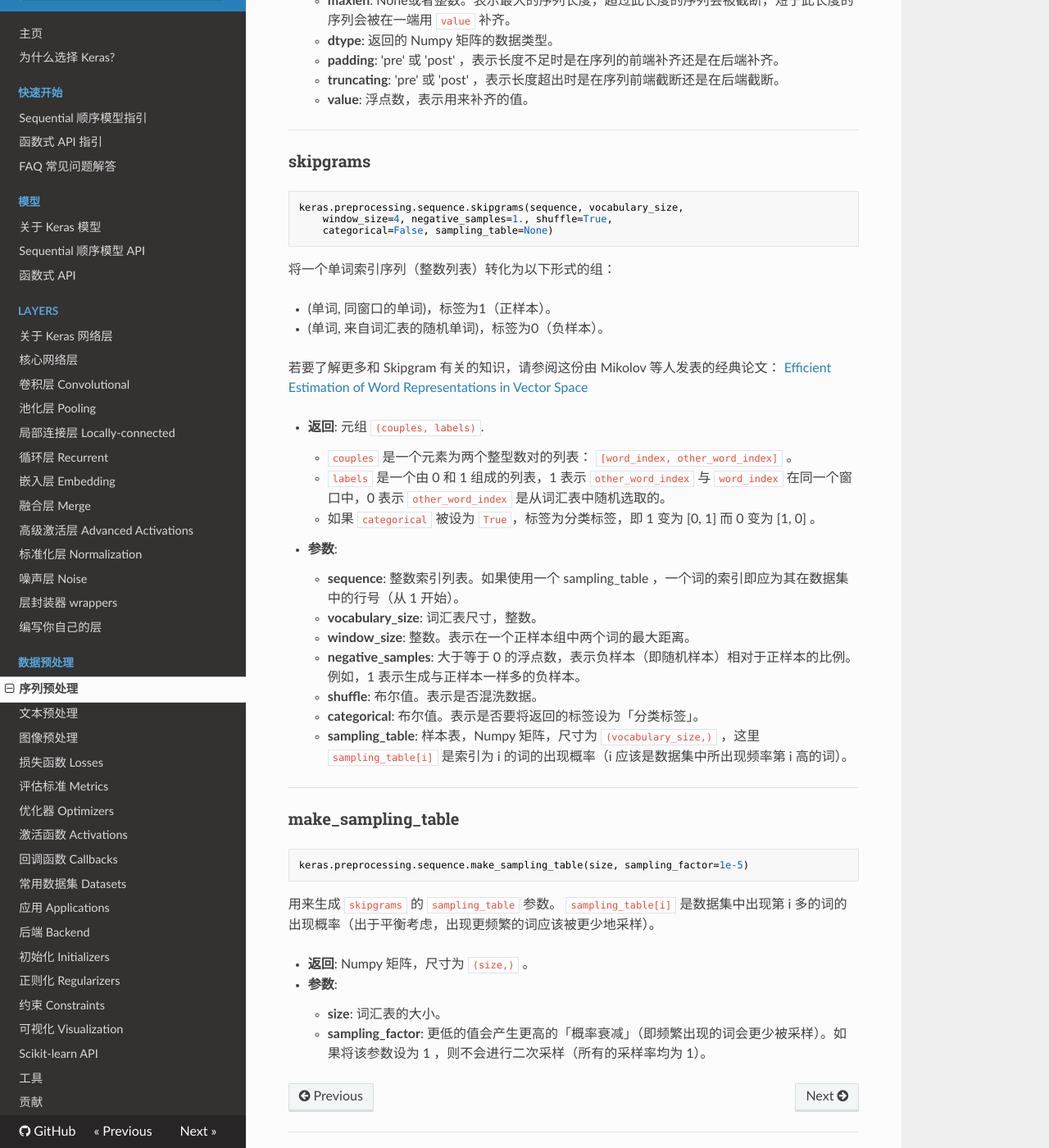
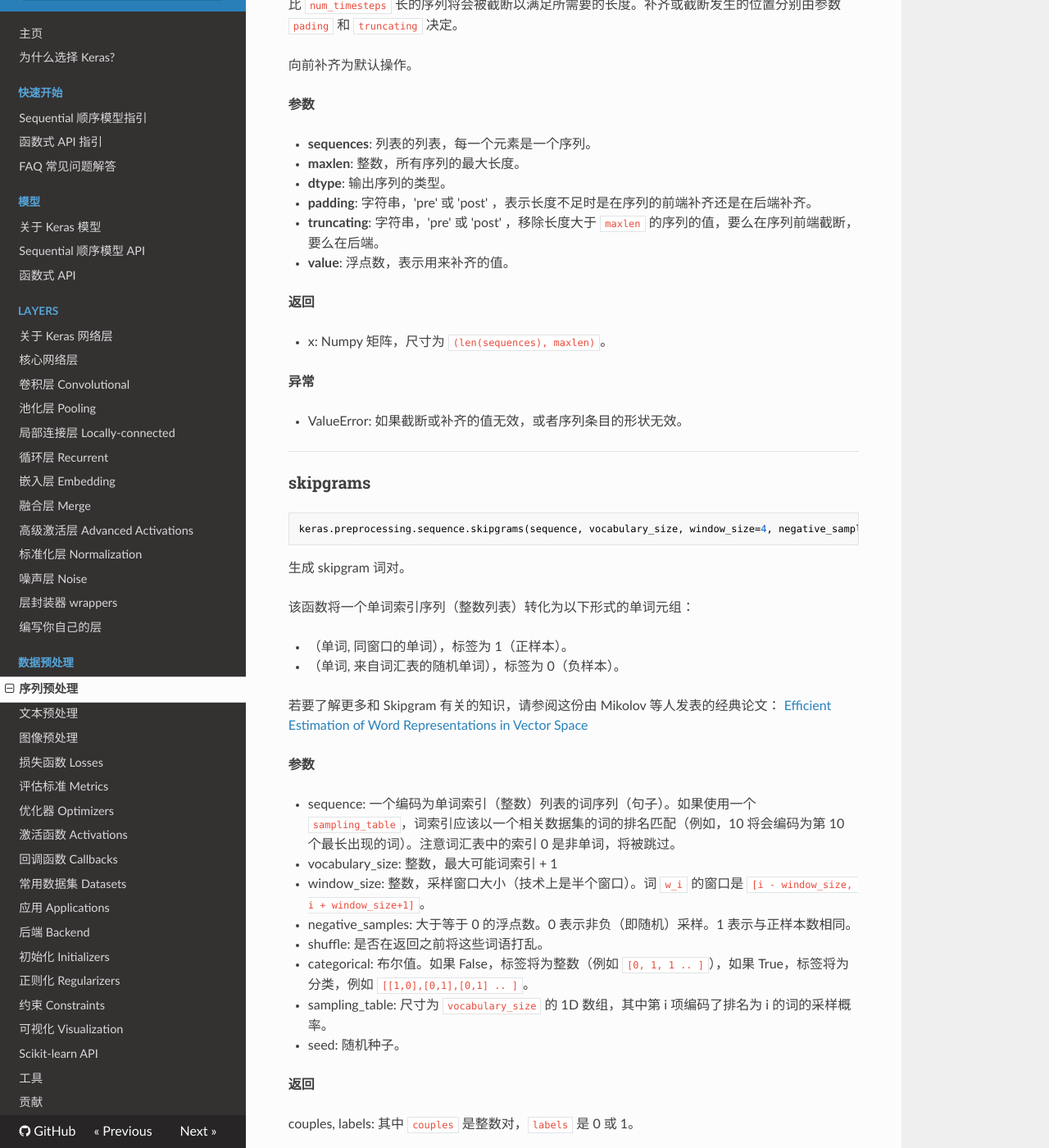
Before and after one commit to keras-team/keras-docs-zh, an MkDocs documentation site: the page built from sources/preprocessing/sequence.md, in a window 1280 px wide and 1400 px high, scrolled down 1548 px. Shown: the whole window at 82% size. Built offline with MkDocs 1.6.1, drawn with Linux system fonts in a browser that asks for light colours; nearby versions of some CDN libraries; old or Windows-style settings are respelled for this version of MkDocs; some of the changed text lies outside the part shown.

Commit message:
Update sequence.md

````diff
--- a/sources/preprocessing/sequence.md
+++ b/sources/preprocessing/sequence.md
@@ -48,69 +48,108 @@ assert np.array_equal(y,
                       np.array([[10], [11]]))
 ```
 
+---
+
 ### pad_sequences
 
 ```python
-keras.preprocessing.sequence.pad_sequences(sequences, maxlen=None, dtype='int32',
-    padding='pre', truncating='pre', value=0.)
+keras.preprocessing.sequence.pad_sequences(sequences, maxlen=None, dtype='int32', padding='pre', truncating='pre', value=0.0)
 ```
 
-将一个 `num_samples` 的序列（标量的列表）转化为一个二维 Numpy 矩阵，其尺寸为 `(num_samples, num_timesteps)` 。 `num_timesteps` 为 `maxlen`参数，当未提供该参数时，则取最长的序列的长度。比 `num_timesteps`短的序列会被在一端用 `value` 补齐。比 `num_timesteps` 长的序列会被截断使其符合所需要的长度。发生「补齐」和「截断」的位置分别由 `padding` 和 `truncating` 决定。
+将多个序列截断或补齐为相同长度。
 
-- __返回__: 二维 Numpy 矩阵，尺寸为 `(num_samples, num_timesteps)` 。
+该函数将一个 `num_samples` 的序列（整数列表）转化为一个 2D Numpy 矩阵，其尺寸为 `(num_samples, num_timesteps)`。 `num_timesteps` 要么是给定的 `maxlen` 参数，要么是最长序列的长度。
 
-- __参数__:
-    - __sequences__: 一个或多个整数或浮点数列表。
-    - __maxlen__: None或者整数。表示最大的序列长度，超过此长度的序列会被截断，短于此长度的序列会被在一端用 `value` 补齐。
-    - __dtype__: 返回的 Numpy 矩阵的数据类型。
-    - __padding__: 'pre' 或 'post' ，表示长度不足时是在序列的前端补齐还是在后端补齐。
-    - __truncating__: 'pre' 或 'post' ，表示长度超出时是在序列前端截断还是在后端截断。
-    - __value__: 浮点数，表示用来补齐的值。
+比 `num_timesteps` 短的序列将在末端以 `value` 值补齐。
+
+比 `num_timesteps` 长的序列将会被截断以满足所需要的长度。补齐或截断发生的位置分别由参数 `pading` 和 `truncating` 决定。
+
+向前补齐为默认操作。
+
+__参数__
+
+- __sequences__: 列表的列表，每一个元素是一个序列。
+- __maxlen__: 整数，所有序列的最大长度。
+- __dtype__: 输出序列的类型。
+- __padding__: 字符串，'pre' 或 'post' ，表示长度不足时是在序列的前端补齐还是在后端补齐。
+- __truncating__: 字符串，'pre' 或 'post' ，移除长度大于 `maxlen` 的序列的值，要么在序列前端截断，要么在后端。
+- __value__: 浮点数，表示用来补齐的值。
+
+
+__返回__
+
+- x: Numpy 矩阵，尺寸为 `(len(sequences), maxlen)`。
+
+__异常__
+
+- ValueError: 如果截断或补齐的值无效，或者序列条目的形状无效。
 
 ---
 
 ### skipgrams
 
 ```python
-keras.preprocessing.sequence.skipgrams(sequence, vocabulary_size,
-    window_size=4, negative_samples=1., shuffle=True,
-    categorical=False, sampling_table=None)
+keras.preprocessing.sequence.skipgrams(sequence, vocabulary_size, window_size=4, negative_samples=1.0, shuffle=True, categorical=False, sampling_table=None, seed=None)
 ```
 
-将一个单词索引序列（整数列表）转化为以下形式的组：
+生成 skipgram 词对。
 
-- (单词, 同窗口的单词)，标签为1（正样本）。
-- (单词, 来自词汇表的随机单词)，标签为0（负样本）。
+该函数将一个单词索引序列（整数列表）转化为以下形式的单词元组：
+
+- （单词, 同窗口的单词），标签为 1（正样本）。
+- （单词, 来自词汇表的随机单词），标签为 0（负样本）。
 
 若要了解更多和 Skipgram 有关的知识，请参阅这份由 Mikolov 等人发表的经典论文： [Efficient Estimation of Word Representations in
 Vector Space](http://arxiv.org/pdf/1301.3781v3.pdf)
 
-- __返回__: 元组 `(couples, labels)`.
-    - `couples` 是一个元素为两个整型数对的列表： `[word_index, other_word_index]` 。
-    - `labels` 是一个由 0 和 1 组成的列表，1 表示 `other_word_index` 与 `word_index` 在同一个窗口中，0 表示 `other_word_index` 是从词汇表中随机选取的。
-    - 如果 `categorical` 被设为 `True`，标签为分类标签，即 1 变为 [0, 1] 而 0 变为 [1, 0] 。
+__参数__
 
-- __参数__:
-    - __sequence__: 整数索引列表。如果使用一个 sampling_table ，一个词的索引即应为其在数据集中的行号（从 1 开始）。
-    - __vocabulary_size__: 词汇表尺寸，整数。
-    - __window_size__: 整数。表示在一个正样本组中两个词的最大距离。
-    - __negative_samples__: 大于等于 0 的浮点数，表示负样本（即随机样本）相对于正样本的比例。例如，1 表示生成与正样本一样多的负样本。
-    - __shuffle__: 布尔值。表示是否混洗数据。
-    - __categorical__: 布尔值。表示是否要将返回的标签设为「分类标签」。
-    - __sampling_table__: 样本表，Numpy 矩阵，尺寸为 `(vocabulary_size,)` ，这里 `sampling_table[i]` 是索引为 i 的词的出现概率（i 应该是数据集中所出现频率第 i 高的词）。
+- sequence: 一个编码为单词索引（整数）列表的词序列（句子）。如果使用一个 `sampling_table`，词索引应该以一个相关数据集的词的排名匹配（例如，10 将会编码为第 10 个最长出现的词）。注意词汇表中的索引 0 是非单词，将被跳过。
+- vocabulary_size: 整数，最大可能词索引 + 1
+- window_size: 整数，采样窗口大小（技术上是半个窗口）。词 `w_i` 的窗口是 `[i - window_size, i + window_size+1]`。
+- negative_samples: 大于等于 0 的浮点数。0 表示非负（即随机）采样。1 表示与正样本数相同。
+- shuffle: 是否在返回之前将这些词语打乱。
+- categorical: 布尔值。如果 False，标签将为整数（例如 `[0, 1, 1 .. ]`），如果 True，标签将为分类，例如 `[[1,0],[0,1],[0,1] .. ]`。
+- sampling_table: 尺寸为 `vocabulary_size` 的 1D 数组，其中第 i 项编码了排名为 i 的词的采样概率。
+- seed: 随机种子。
+
+__返回__
+
+couples, labels: 其中 `couples` 是整数对，`labels` 是 0 或 1。
+
+__注意__
+
+按照惯例，词汇表中的索引 0 是非单词，将被跳过。
 
 ---
 
 ### make_sampling_table
 
 ```python
-keras.preprocessing.sequence.make_sampling_table(size, sampling_factor=1e-5)
+keras.preprocessing.sequence.make_sampling_table(size, sampling_factor=1e-05)
+```
+生成一个基于单词的概率采样表。
+
+用来生成 `skipgrams` 的 `sampling_table` 参数。`sampling_table[i]` 是数据集中第 i 个最常见词的采样概率（出于平衡考虑，出现更频繁的词应该被更少地采样）。
+
+采样概率根据 word2vec 中使用的采样分布生成：
+
+```python
+p(word) = (min(1, sqrt(word_frequency / sampling_factor) /
+    (word_frequency / sampling_factor)))
 ```
 
-用来生成 `skipgrams` 的 `sampling_table` 参数。 `sampling_table[i]` 是数据集中出现第 i 多的词的出现概率（出于平衡考虑，出现更频繁的词应该被更少地采样）。
+我们假设单词频率遵循 Zipf 定律（s=1），来导出 frequency(rank) 的数值近似：
 
-- __返回__: Numpy 矩阵，尺寸为 `(size,)` 。
+`frequency(rank) ~ 1/(rank * (log(rank) + gamma) + 1/2 - 1/(12*rank))`，其中 `gamma` 为 Euler-Mascheroni 常量。
 
-- __参数__:
-    - __size__: 词汇表的大小。
-    - __sampling_factor__: 更低的值会产生更高的「概率衰减」（即频繁出现的词会更少被采样）。如果将该参数设为 1 ，则不会进行二次采样（所有的采样率均为 1）。
+__参数__
+
+- __size__: 整数，可能采样的单词数量。
+- __sampling_factor__: word2vec 公式中的采样因子。
+
+__返回__
+
+A 1D Numpy array of length size where the ith entry is the probability that a word of rank i should be sampled.
+
+一个长度为 `size` 大小的 1D Numpy 数组，其中第 i 项是排名为 i 的单词的采样概率。
````
